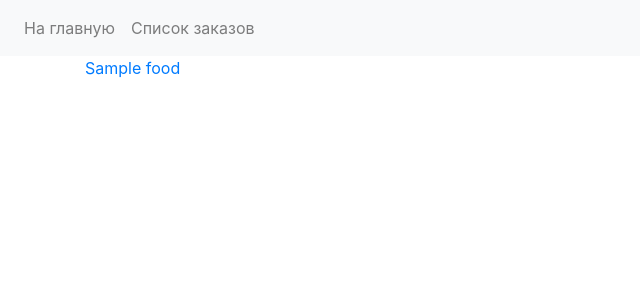
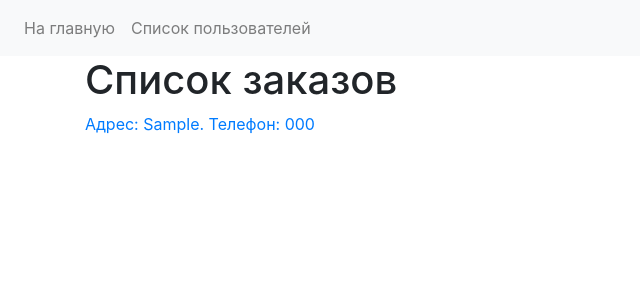
Before and after one commit to InsPavel/python-group_1-homework_44-pavel_zhuvagin, a Django app: page / in a window 1280 px wide. Shown: the top 300 px of the page, without its empty margins (0-640 px from the left). Run offline with Django 3.2, Linux system fonts and the light colour scheme; tables that the repository leaves empty hold one stand-in row (values such as "Sample post"); parts of the project's set-up code (start-up, migrations or seed data) failed here and were passed over; some libraries are stand-ins or nearby versions.

Commit message:
Modified food_list in order_list and added order_detail

```diff
--- a/source/main/urls.py
+++ b/source/main/urls.py
@@ -15,9 +15,14 @@ Including another URLconf
 """
 from django.contrib import admin
 from django.urls import path
-from webapp.views import FoodListView
+from django.conf.urls.static import static
+from django.conf import settings
+from webapp.views import OrderListView, OrderDetailList
 
 urlpatterns = [
     path('admin/', admin.site.urls),
-    path('', FoodListView.as_view(), name='foods')
+    path('', OrderListView.as_view(), name='order'),
+    path('order/<int:pk>', OrderDetailList.as_view(), name='order_detail')
 ]
+
+urlpatterns += static(settings.MEDIA_URL, document_root=settings.MEDIA_ROOT)
--- a/source/webapp/templates/base.html
+++ b/source/webapp/templates/base.html
@@ -21,7 +21,7 @@
     <div class="collapse navbar-collapse" id="navbarNav">
         <ul class="navbar-nav">
             <li class="nav-item">
-                <a href="{% url 'foods' %}" class="nav-link">На главную</a>
+                <a href="{% url 'order' %}" class="nav-link">На главную</a>
             </li>
             {% block menu %}{% endblock %}
         </ul>
--- a/source/webapp/templates/foods.html
+++ /dev/null
@@ -1,11 +0,0 @@
-{% extends 'base.html' %}
-{% block menu %}
-    <li class="nav-item">
-        <a href="#" class="nav-link">Список заказов</a>
-    </li>
-{% endblock %}
-{% block content %}
-    {% for food in food_list %}
-        <p><a href="#">{{ food.name }}</a></p>
-    {% endfor %}
-{% endblock %}
--- /dev/null
+++ b/source/webapp/templates/order_list.html
@@ -0,0 +1,12 @@
+{% extends 'base.html' %}
+{% block menu %}
+    <li class="nav-item">
+        <a href="#" class="nav-link">Список пользователей</a>
+    </li>
+{% endblock %}
+{% block content %}
+    <h1>Список заказов</h1>
+    {% for order in order_list %}
+        <p><a href="{% url 'order_detail' order.pk %}">Адрес: {{ order.delivery_adress }}. Телефон: {{ order.contact_phone }}</a></p>
+    {% endfor %}
+{% endblock %}
--- a/source/webapp/views.py
+++ b/source/webapp/views.py
@@ -1,6 +1,10 @@
-from webapp.models import Food
-from django.views.generic import ListView
+from webapp.models import Order, OrderFoods
+from django.views.generic import ListView, DetailView
 
-class FoodListView(ListView):
-    model = Food
-    template_name = 'foods.html'
+class OrderListView(ListView):
+    model = Order
+    template_name = 'order_list.html'
+
+class OrderDetailList(DetailView):
+    model = OrderFoods
+    template_name = 'order_detail.html'
```
Also changed, not shown: source/webapp/templates/order_detail.html (added, +13 -0 lines).
